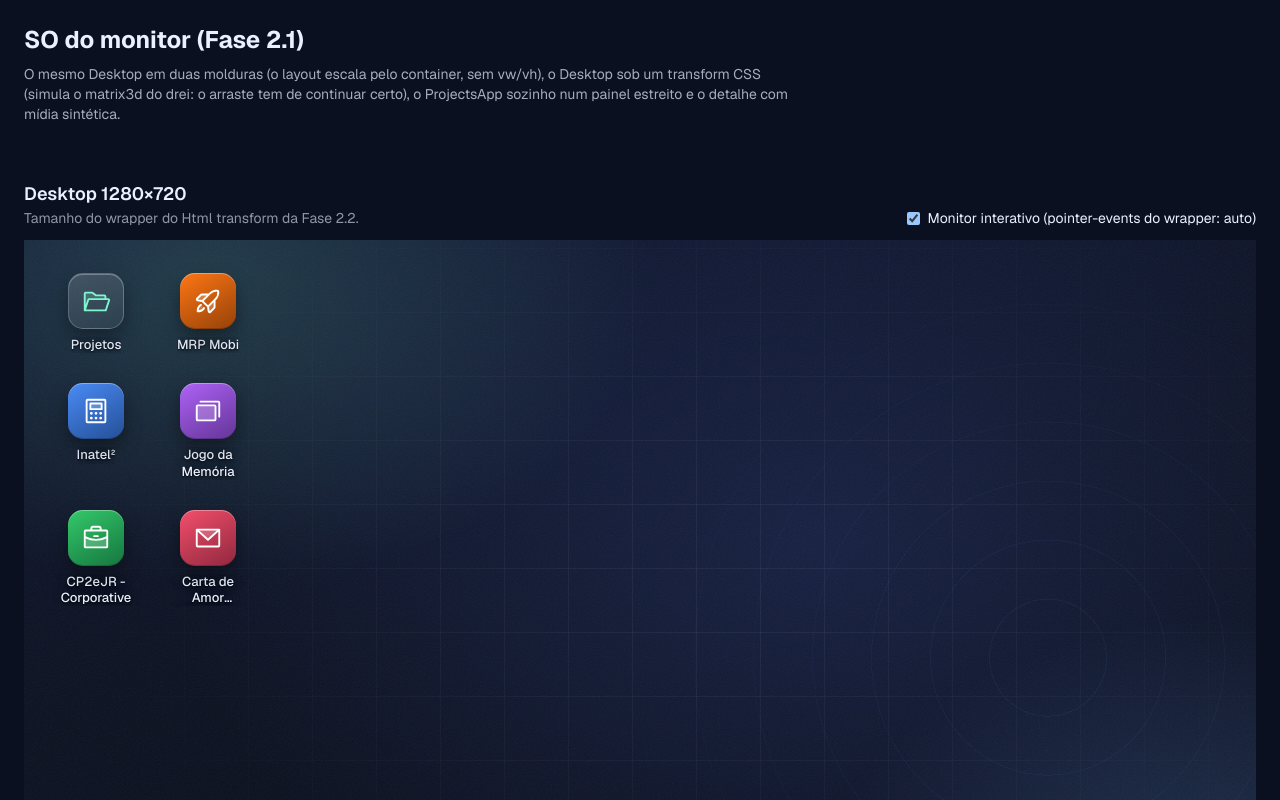
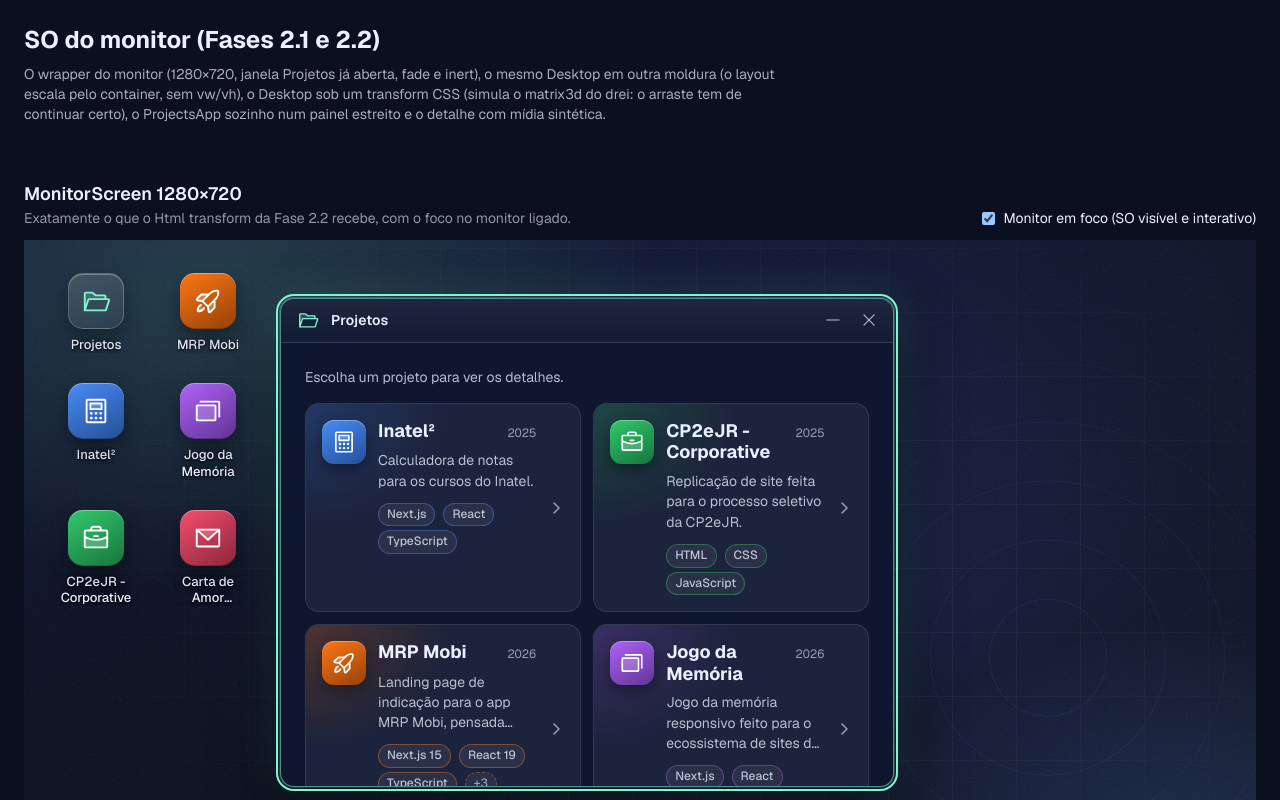
Before and after one commit to XkrulesVitor/Xkrules-Portfolio, a Next.js app: page /dev/os in a window 1280 px wide. Built offline with nearby package versions, Linux system fonts and the light colour scheme.

Commit message:
Feat: XkrulesOS working

```diff
--- a/src/app/dev/os/Preview.tsx
+++ b/src/app/dev/os/Preview.tsx
@@ -6,6 +6,7 @@ import type { WebProject } from '@/content/types'
 import { ProjectsApp } from '@/ui/os/apps/ProjectsApp'
 import { ProjectWindow } from '@/ui/os/apps/ProjectWindow'
 import { Desktop } from '@/ui/os/Desktop'
+import { MonitorScreen } from '@/ui/os/MonitorScreen'
 
 // Página de desenvolvimento: os rótulos abaixo não são conteúdo do site.
 
@@ -91,40 +92,40 @@ const SCALED_STYLE: CSSProperties = {
 }
 
 export function Preview() {
-  // Na Fase 2.2 o wrapper do Html do drei alterna pointer-events (auto só em focused:desk).
-  // Aqui o mesmo controle prova que nada do SO captura clique quando o monitor está desfocado.
-  const [interactive, setInteractive] = useState(true)
+  // O MonitorScreen é o wrapper que a Fase 2.2 leva para dentro do monitor 3D (MonitorHtml): a
+  // prop `active` é a mesma que lá vem de `focused` + `desk`. Desligada, o SO some (opacidade 0),
+  // deixa de receber clique (pointer-events: none) e fica `inert`.
+  const [active, setActive] = useState(true)
 
   return (
     <main className="mx-auto max-w-[1360px] space-y-14 p-6 pb-24">
       <header className="space-y-2">
-        <h1 className="text-2xl font-bold">SO do monitor (Fase 2.1)</h1>
+        <h1 className="text-2xl font-bold">SO do monitor (Fases 2.1 e 2.2)</h1>
         <p className="max-w-3xl text-sm text-ink/70">
-          O mesmo Desktop em duas molduras (o layout escala pelo container, sem vw/vh), o Desktop sob
-          um transform CSS (simula o matrix3d do drei: o arraste tem de continuar certo), o ProjectsApp
-          sozinho num painel estreito e o detalhe com mídia sintética.
+          O wrapper do monitor (1280×720, janela Projetos já aberta, fade e inert), o mesmo Desktop em
+          outra moldura (o layout escala pelo container, sem vw/vh), o Desktop sob um transform CSS
+          (simula o matrix3d do drei: o arraste tem de continuar certo), o ProjectsApp sozinho num
+          painel estreito e o detalhe com mídia sintética.
         </p>
       </header>
 
       <Frame
-        title="Desktop 1280×720"
-        note="Tamanho do wrapper do Html transform da Fase 2.2."
+        title="MonitorScreen 1280×720"
+        note="Exatamente o que o Html transform da Fase 2.2 recebe, com o foco no monitor ligado."
         width={1280}
         height={720}
         actions={
           <label className="flex cursor-pointer items-center gap-2 text-sm">
             <input
               type="checkbox"
-              checked={interactive}
-              onChange={(event) => setInteractive(event.target.checked)}
+              checked={active}
+              onChange={(event) => setActive(event.target.checked)}
             />
-            Monitor interativo (pointer-events do wrapper: {interactive ? 'auto' : 'none'})
+            Monitor em foco (SO {active ? 'visível e interativo' : 'invisível, sem ponteiro e inert'})
           </label>
         }
       >
-        <div style={{ width: '100%', height: '100%', pointerEvents: interactive ? 'auto' : 'none' }}>
-          <Desktop />
-        </div>
+        <MonitorScreen active={active} />
       </Frame>
 
       <Frame
--- a/src/experience/hotspots/desk/MonitorHtml.tsx
+++ b/src/experience/hotspots/desk/MonitorHtml.tsx
@@ -1,9 +1,83 @@
+import type { SyntheticEvent } from 'react'
+import { Html } from '@react-three/drei'
+import { useExperienceStore } from '@/store/useExperienceStore'
+import { MonitorScreen, OS_SCREEN_SIZE } from '@/ui/os/MonitorScreen'
+import { LAYOUT } from '../../scene/layout'
+
+const SCREEN = LAYOUT.monitorMain
+
+/** O SO fica 2 mm à frente do plano `screen_monitor_main`, ao longo da normal da tela. */
+const IN_FRONT_OF_SCREEN = 0.002
+
+const POSITION: [number, number, number] = [
+  SCREEN.center[0] + SCREEN.normal[0] * IN_FRONT_OF_SCREEN,
+  SCREEN.center[1] + SCREEN.normal[1] * IN_FRONT_OF_SCREEN,
+  SCREEN.center[2] + SCREEN.normal[2] * IN_FRONT_OF_SCREEN,
+]
+
+/** A face do wrapper aponta para +Z local (como um PlaneGeometry): gira em Y até a normal da tela (horizontal). */
+const ROTATION: [number, number, number] = [0, Math.atan2(SCREEN.normal[0], SCREEN.normal[2]), 0]
+
 /**
- * FASE 2.2 (dono: agente da Fase 2.2). O SO fictício (src/ui/os) dentro do monitor horizontal via
- * drei `<Html transform occlude="blending">` (ARCHITECTURE §6.2): wrapper fixo de 1280x720, posição,
- * rotação e escala derivadas de LAYOUT.monitorMain, `pointer-events` e `inert` ligados só em
- * `focused` + `focus === 'desk'`, crossfade com a tela emissiva. Enquanto isso, não renderiza nada.
+ * Escala. Em `transform`, o drei (Html.js, getObjectCSSMatrix) multiplica a parte linear da matriz
+ * do objeto por `distanceFactor / 400` e deixa a translação intacta: 1 px CSS do wrapper mede
+ * `distanceFactor / 400` unidades do mundo (metros aqui) vezes a escala do grupo. O `400` é constante
+ * do drei; o `10` do padrão é o `distanceFactor` que ele assume quando a prop não vem.
+ * `distanceFactor` cobre a LARGURA exata (1280 px = 1.3 m). A altura da tela é 0.73 m, e não os
+ * 0.73125 m de 16:9 puro, então o eixo Y leva uma correção de escala de 0.17% (invisível) para o
+ * wrapper cobrir 1.3 x 0.73 m sem sobrar nem faltar borda.
+ */
+const DREI_PX_DIVISOR = 400
+const METERS_PER_PX_X = SCREEN.size[0] / OS_SCREEN_SIZE.width
+const METERS_PER_PX_Y = SCREEN.size[1] / OS_SCREEN_SIZE.height
+const DISTANCE_FACTOR = METERS_PER_PX_X * DREI_PX_DIVISOR
+const SCALE: [number, number, number] = [1, METERS_PER_PX_Y / METERS_PER_PX_X, 1]
+
+/** O Overlay (ui/overlay) usa z-10: o SO fica abaixo dele, para o botão Voltar ficar por cima. */
+const Z_INDEX_RANGE: [number, number] = [9, 0]
+
+/**
+ * O R3F calcula o ponteiro 3D com `event.offsetX/Y`, que num filho do Html é relativo ao elemento
+ * do SO (e não ao canvas). Sem isto, um clique no SO viraria um "clique fora" na cena e a câmera
+ * voltaria para HOME. Cliques e arrastos dentro do monitor ficam dentro do monitor. O Esc (keydown)
+ * não é interceptado: continua subindo até o `window`.
+ */
+const stopEvent = (event: SyntheticEvent) => event.stopPropagation()
+const KEEP_EVENTS_INSIDE = {
+  onClick: stopEvent,
+  onDoubleClick: stopEvent,
+  onContextMenu: stopEvent,
+  onWheel: stopEvent,
+  onPointerDown: stopEvent,
+  onPointerUp: stopEvent,
+  onPointerMove: stopEvent,
+  onPointerCancel: stopEvent,
+  onLostPointerCapture: stopEvent,
+} as const
+
+/**
+ * O SO fictício (src/ui/os) dentro do monitor horizontal (ARCHITECTURE §6.2): drei `<Html transform>`
+ * com um wrapper fixo de 1280x720 px, posição, rotação e escala derivadas de LAYOUT.monitorMain.
+ *
+ * Sem `occlude`: o `occlude="blending"` abre um buraco no canvas, e o EffectComposer (Fase 3) costuma
+ * apagá-lo. Como o SO só aparece com a câmera parada e perpendicular à tela, basta o Html por cima do
+ * canvas. Visível e interativo só em `focused` + `desk` (fade de 0.3 s); fora disso, opacidade 0,
+ * sem ponteiro e `inert` (ver MonitorScreen). Com esse foco, o `Screens` (Fase 3) apaga a tela
+ * emissiva do monitor para o SO aparecer sobre um fundo escuro.
  */
 export function MonitorHtml() {
-  return null
+  const active = useExperienceStore((s) => s.mode === 'focused' && s.focus === 'desk')
+
+  return (
+    <Html
+      transform
+      position={POSITION}
+      rotation={ROTATION}
+      scale={SCALE}
+      distanceFactor={DISTANCE_FACTOR}
+      zIndexRange={Z_INDEX_RANGE}
+    >
+      <MonitorScreen active={active} {...KEEP_EVENTS_INSIDE} />
+    </Html>
+  )
 }
--- /dev/null
+++ b/src/ui/os/MonitorScreen.module.css
@@ -0,0 +1,30 @@
+/* Wrapper de tamanho fixo do SO dentro do monitor 3D (ver MonitorScreen.tsx). O tamanho vem inline.
+   Sem foco no monitor: invisível, sem ponteiro e, no fim do fade, `visibility: hidden` (a tela
+   escondida não pinta nem recebe Tab). Com foco: fade de entrada e ponteiro liberado. */
+.screen {
+  --fade: 0.3s;
+  opacity: 0;
+  visibility: hidden;
+  pointer-events: none;
+  /* A visibilidade só some DEPOIS do fade de saída. */
+  transition:
+    opacity var(--fade) var(--ease-glass, ease-out),
+    visibility 0s linear var(--fade);
+}
+
+.screen[data-active='true'] {
+  opacity: 1;
+  visibility: visible;
+  pointer-events: auto;
+  transition:
+    opacity var(--fade) var(--ease-glass, ease-out),
+    visibility 0s;
+}
+
+/* Sem fade para quem pediu menos movimento: a tela liga e desliga na hora. */
+@media (prefers-reduced-motion: reduce) {
+  .screen,
+  .screen[data-active='true'] {
+    transition: none;
+  }
+}
--- /dev/null
+++ b/src/ui/os/MonitorScreen.tsx
@@ -0,0 +1,42 @@
+import type { HTMLAttributes } from 'react'
+import { Desktop } from './Desktop'
+import type { AppRef } from './windowManager'
+import styles from './MonitorScreen.module.css'
+
+/**
+ * Tamanho fixo do wrapper do SO, em px CSS. É a referência de design do SO: o `--px` do Desktop
+ * (Desktop.module.css) escala a partir de 1280x720. Quem posiciona o wrapper no 3D (MonitorHtml)
+ * calibra a escala do `Html` a partir destes números.
+ */
+export const OS_SCREEN_SIZE = { width: 1280, height: 720 } as const
+
+/** A tela já chega com a janela Projetos aberta: o monitor nunca mostra um desktop vazio. */
+const INITIAL_WINDOWS: readonly AppRef[] = [{ kind: 'projects' }]
+
+export interface MonitorScreenProps
+  extends Omit<HTMLAttributes<HTMLDivElement>, 'children' | 'className' | 'style'> {
+  /**
+   * Monitor em foco: o SO fica visível e interativo (fade de 0.3 s). Falso: opacidade 0,
+   * `pointer-events: none` e `inert` (nada do SO recebe clique nem foco de teclado).
+   */
+  active: boolean
+}
+
+/**
+ * O SO fictício no formato em que vai para dentro do monitor 3D: um wrapper FIXO de 1280x720 px
+ * (o layout interno nunca depende da janela do browser) com o Desktop dentro. Não conhece o 3D:
+ * quem o embute decide `active` e pode repassar handlers de evento (`...rest`).
+ */
+export function MonitorScreen({ active, ...rest }: MonitorScreenProps) {
+  return (
+    <div
+      {...rest}
+      className={styles.screen}
+      style={{ width: OS_SCREEN_SIZE.width, height: OS_SCREEN_SIZE.height }}
+      data-active={active}
+      inert={!active}
+    >
+      <Desktop initialWindows={INITIAL_WINDOWS} />
+    </div>
+  )
+}
```
Also changed, not shown: 2 other files (tests, documents, lock files or other folders).
